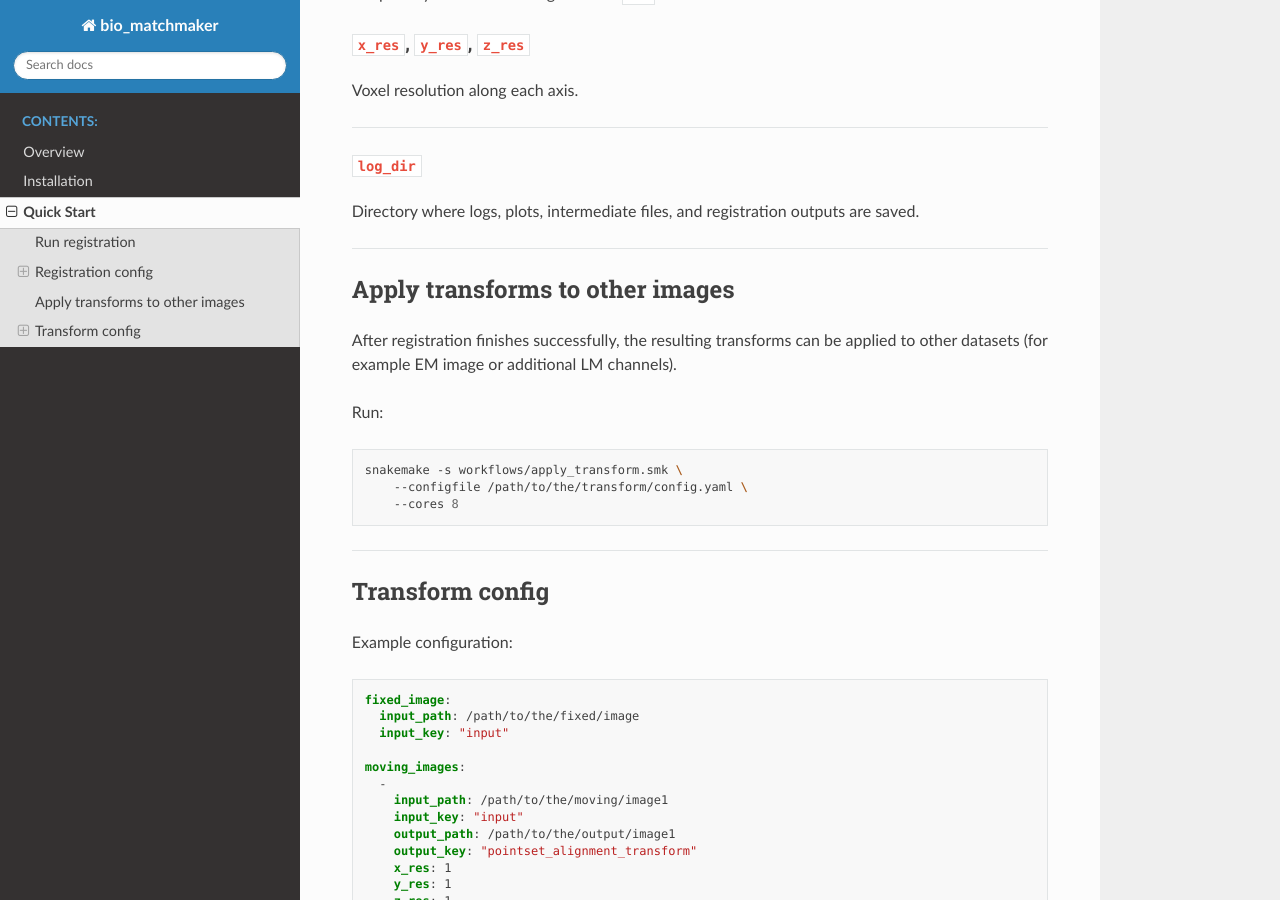
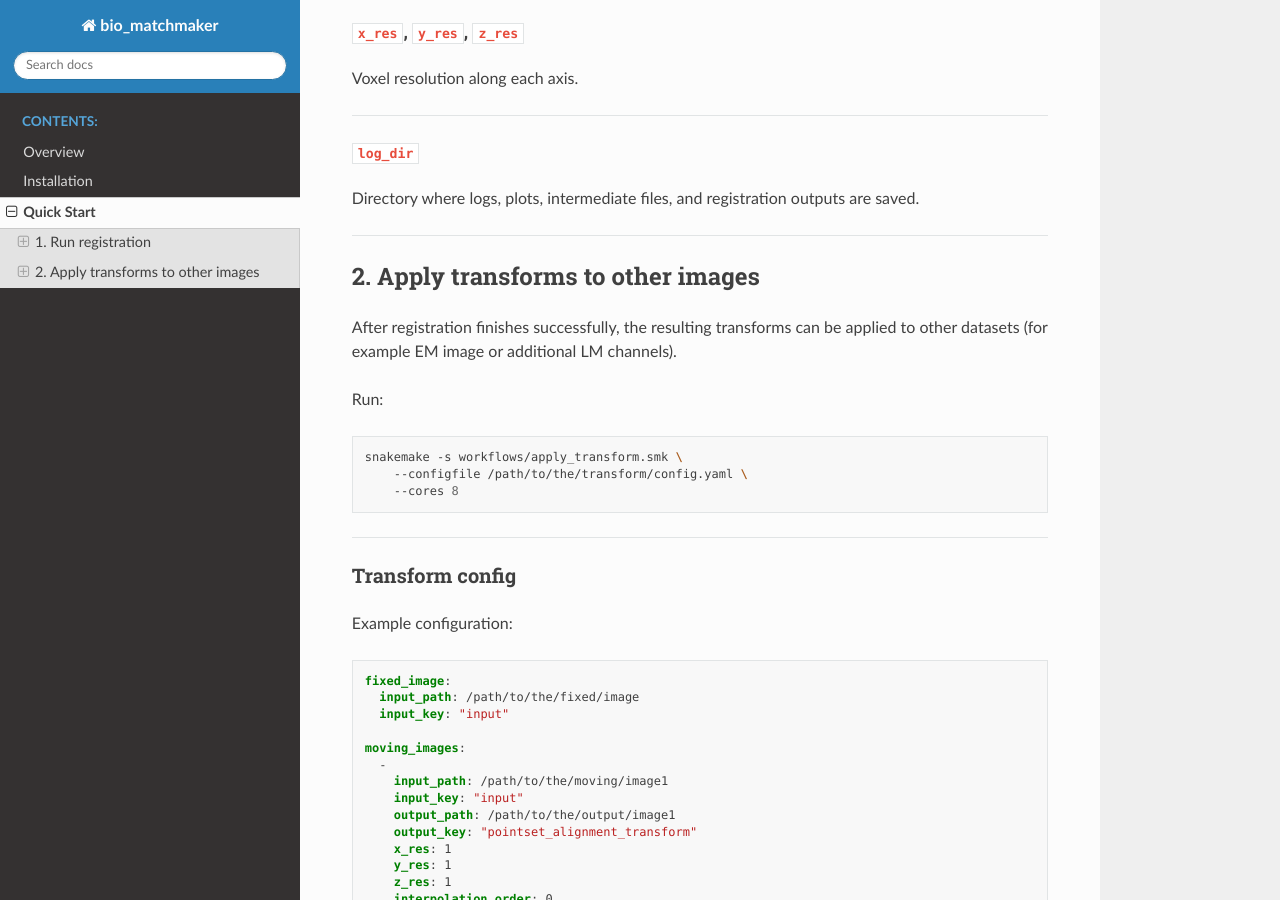
Before and after one commit to kreshuklab/image-matchmaker, a Sphinx documentation site: the page built from docs/source/quickstart.md, in a window 1280 px wide and 900 px high, scrolled down 1225 px. Built offline with Sphinx 7.4.7 and the Read the Docs theme 3.1.0, drawn with Linux system fonts in a browser that asks for light colours; some of the changed text lies outside the part shown.

Commit message:
docs: fix bug & docs format

```diff
--- a/docs/source/quickstart.md
+++ b/docs/source/quickstart.md
@@ -1,6 +1,6 @@
 # Quick Start
 
-### Run registration
+## 1. Run registration
 
 Run the registration workflow with:
 
@@ -65,7 +65,7 @@
 
 ---
 
-### Apply transforms to other images
+## 2. Apply transforms to other images
 
 After registration finishes successfully, the resulting transforms can be applied to other datasets (for example EM image or additional LM channels).
 
```
Also changed, not shown: other parts of docs/source/quickstart.md (+1 -1 lines), docs/source/installation.md (+3 -3 lines).
